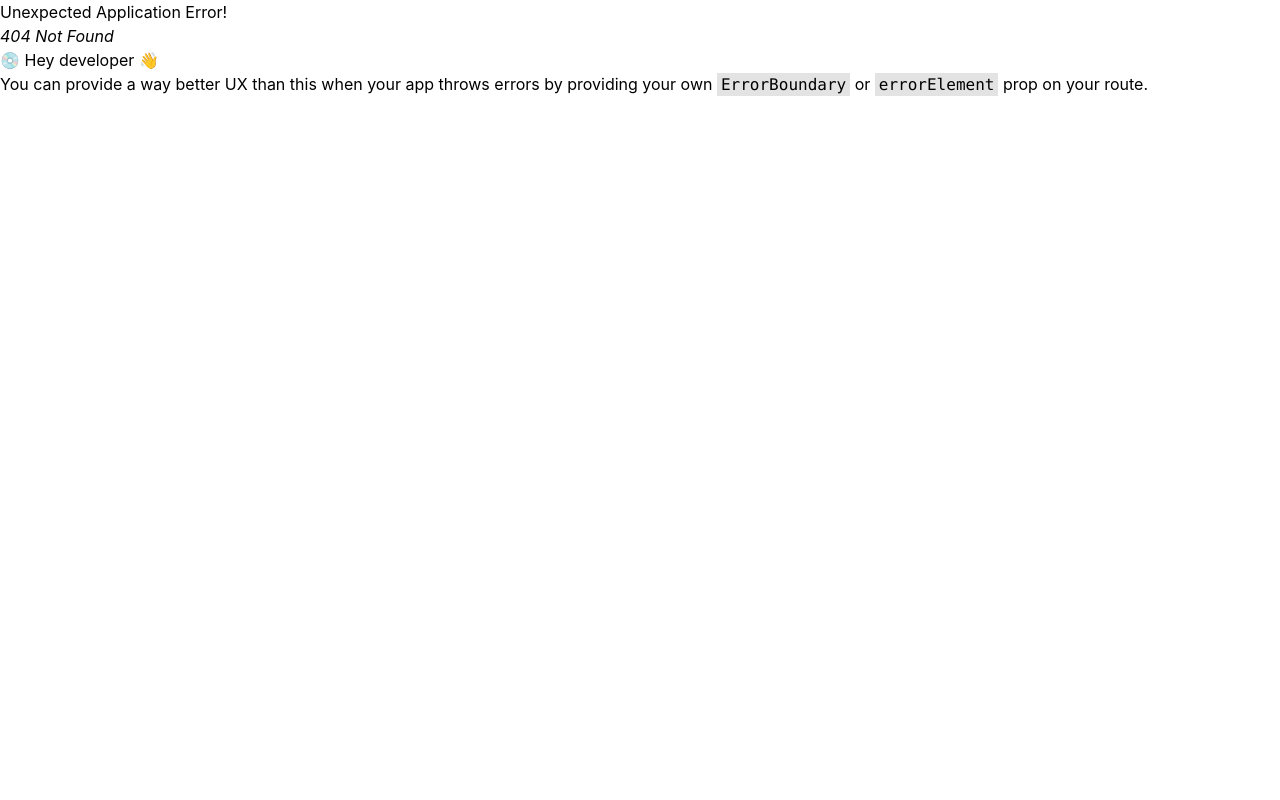
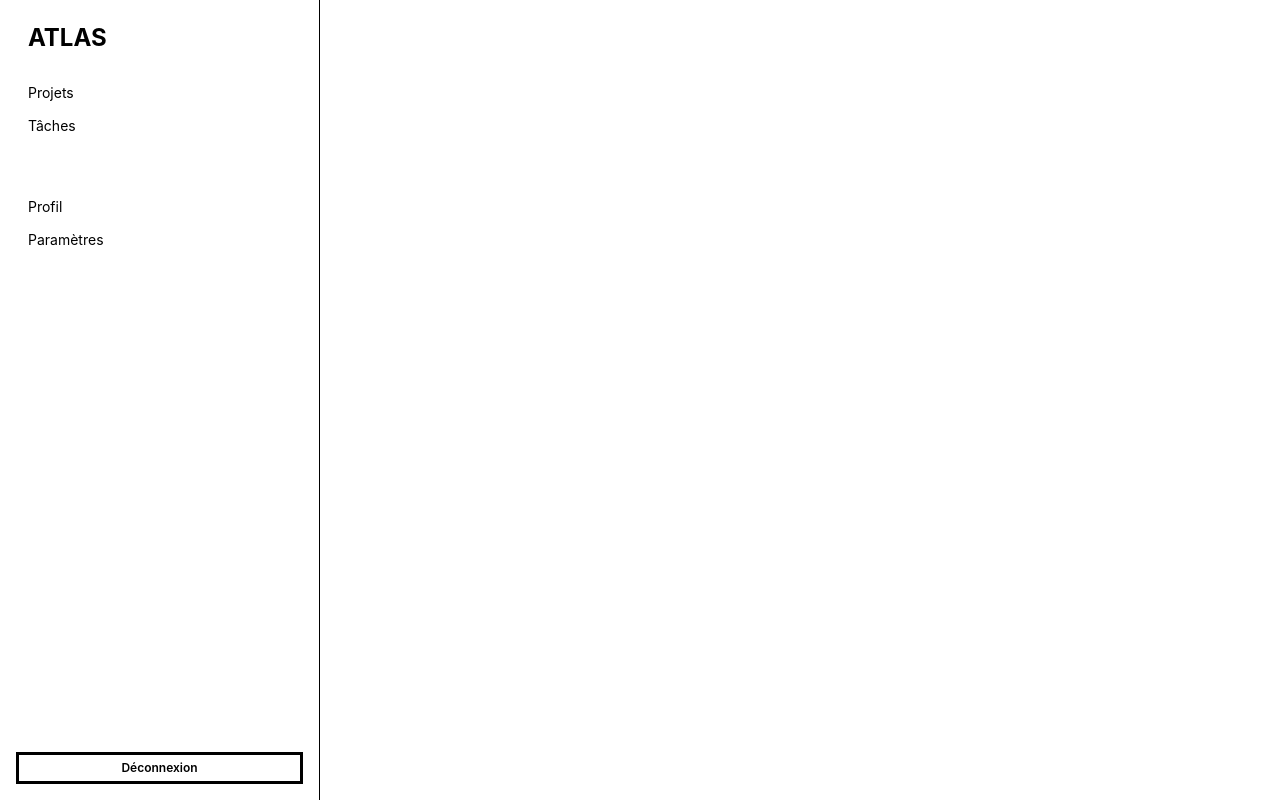
Before and after one commit to maxime-lqtx/Atlas, a React (Vite) app in the folder client/: page /dashboard in a window 1280 px wide. Before the commit this address had no page. Built offline with nearby package versions, Linux system fonts and the light colour scheme.

Commit message:
Creation of a Dashboard layout + sidebar

```diff
--- /dev/null
+++ b/client/src/components/DashboardLayout.tsx
@@ -0,0 +1,15 @@
+import { Outlet } from "react-router";
+import Sidebar from "../components/Sidebar";
+
+const DashboardLayout = () => {
+  return (
+    <div className="flex h-screen bg-base-200">
+      <Sidebar />
+      <main className="flex-1 overflow-y-auto p-6">
+        <Outlet />
+      </main>
+    </div>
+  );
+};
+
+export default DashboardLayout;
--- /dev/null
+++ b/client/src/components/Sidebar.tsx
@@ -0,0 +1,31 @@
+import { Link } from "react-router";
+
+const Sidebar = () => {
+  return (
+    <ul className="menu p-4 w-80 min-h-full bg-base-100 text-base-content border-r border-base-300">
+      <li className="mb-4">
+        <h1 className="text-2xl font-bold text-primary">ATLAS</h1>
+      </li>
+      <li>
+        <Link to="/dashboard">Projets</Link>
+      </li>
+      <li>
+        <Link to="/dashboard/tasks">Tâches</Link>
+      </li>
+      <div className="divider" />
+      <li>
+        <Link to="/dashboard/profile">Profil</Link>
+      </li>
+      <li>
+        <Link to="/dashboard/profile">Paramètres</Link>
+      </li>
+      <li className="mt-auto">
+        <button type="button" className="btn btn-error btn-outline btn-sm">
+          Déconnexion
+        </button>
+      </li>
+    </ul>
+  );
+};
+
+export default Sidebar;
--- a/client/src/main.tsx
+++ b/client/src/main.tsx
@@ -7,6 +7,7 @@ import { RouterProvider, createBrowserRouter } from "react-router";
 
 // Import the main app component
 import App from "./App";
+import DashboardLayout from "./components/DashboardLayout";
 import LoginForm from "./components/LoginForm";
 import RegisterForm from "./components/RegisterForm";
 
@@ -40,6 +41,10 @@ const router = createBrowserRouter([
         <RegisterForm />
       </div>
     ),
+  },
+  {
+    path: "/dashboard",
+    element: <DashboardLayout />,
   },
 
   // Try adding a new route! For example, "/about" with an About component
```
